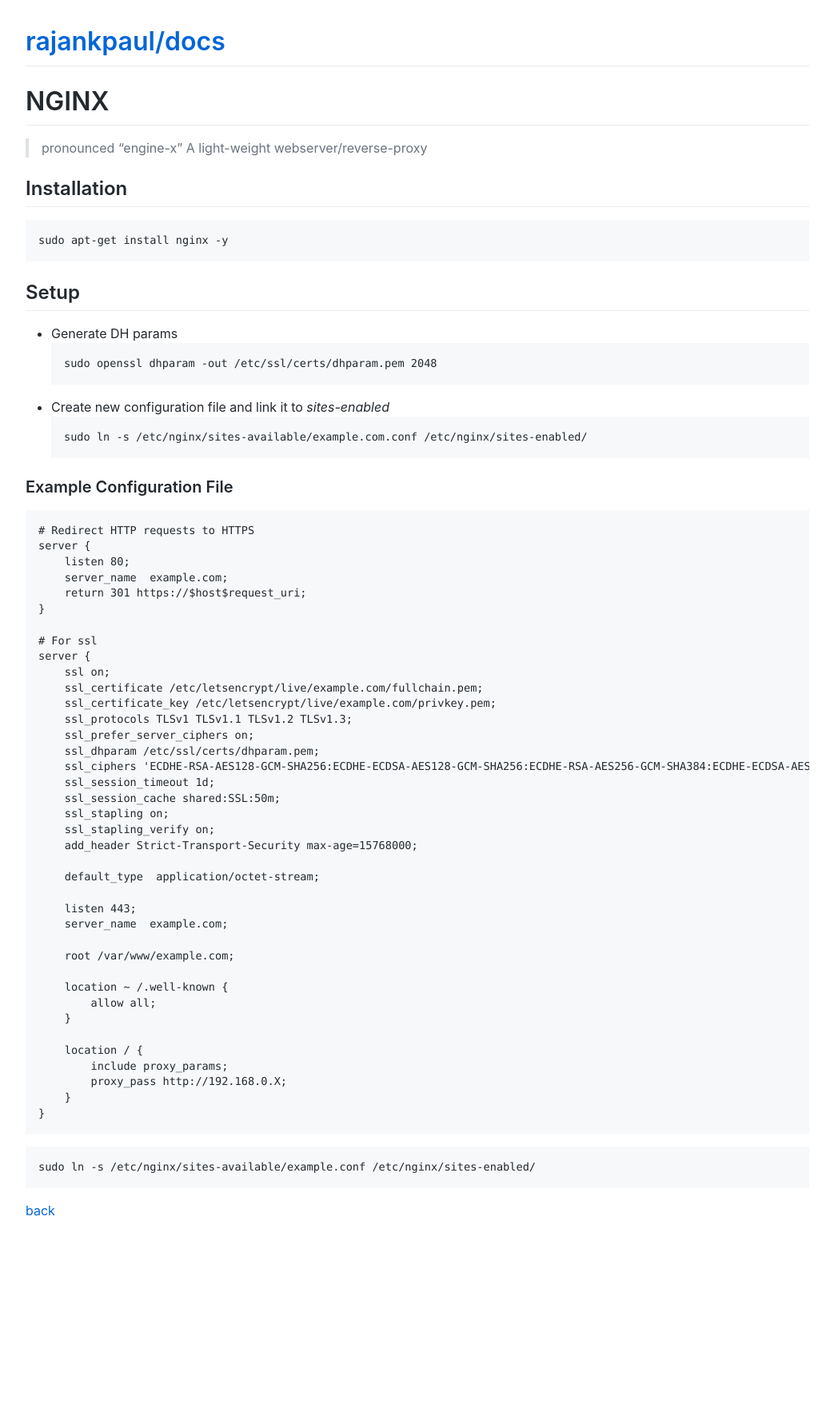
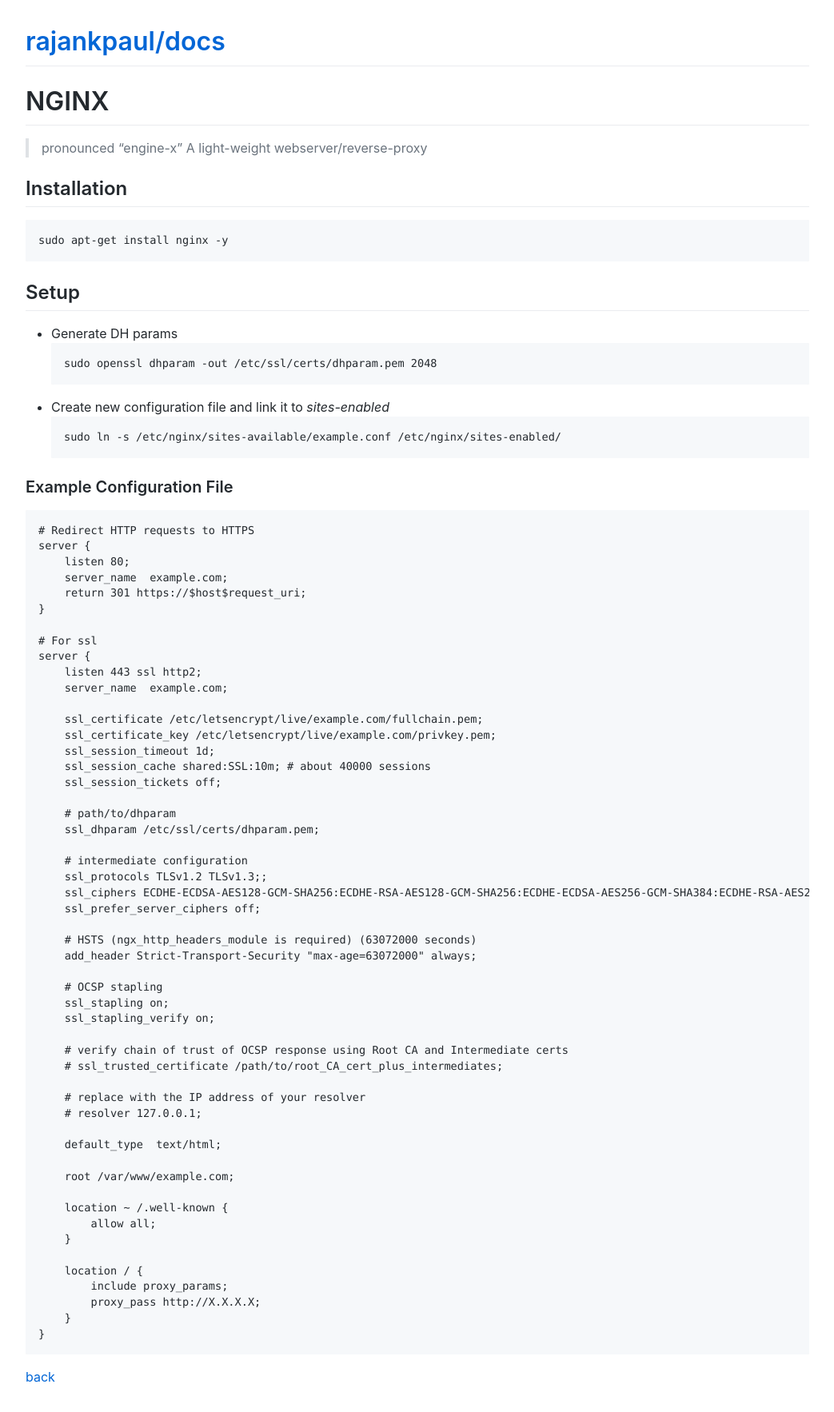
Before and after one commit to rajankpaul/docs, a Jekyll site: the page built from tutorials/linux/nginx/index.md, in a window 1280 px wide. Shown: the whole page at 80% size, without its empty margins (118-1161 px from the left). Built offline with Jekyll 4.4.1, drawn with Linux system fonts in a browser that asks for light colours; comment, search, counter and statistics services are not loaded; before the commit the page ends 1558 px from its top, so only the background shows below that.

Commit message:
Update index.md

````diff
--- a/tutorials/linux/nginx/index.md
+++ b/tutorials/linux/nginx/index.md
@@ -22,7 +22,7 @@ sudo openssl dhparam -out /etc/ssl/certs/dhparam.pem 2048
 
 *   Create new configuration file and link it to _sites-enabled_
 ```
-sudo ln -s /etc/nginx/sites-available/example.com.conf /etc/nginx/sites-enabled/
+sudo ln -s /etc/nginx/sites-available/example.conf /etc/nginx/sites-enabled/
 ```
 
 ### Example Configuration File
@@ -37,23 +37,37 @@ server {
 
 # For ssl
 server {
-    ssl on;
+    listen 443 ssl http2;
+    server_name  example.com;
+
     ssl_certificate /etc/letsencrypt/live/example.com/fullchain.pem;
     ssl_certificate_key /etc/letsencrypt/live/example.com/privkey.pem;
-    ssl_protocols TLSv1 TLSv1.1 TLSv1.2 TLSv1.3;
-    ssl_prefer_server_ciphers on;
+    ssl_session_timeout 1d;
+    ssl_session_cache shared:SSL:10m; # about 40000 sessions
+    ssl_session_tickets off;
+
+    # path/to/dhparam
     ssl_dhparam /etc/ssl/certs/dhparam.pem;
-    ssl_ciphers 'ECDHE-RSA-AES128-GCM-SHA256:ECDHE-ECDSA-AES128-GCM-SHA256:ECDHE-RSA-AES256-GCM-SHA384:ECDHE-ECDSA-AES256-GCM-SHA384:DHE-RSA-AES128-GCM-SHA256:DHE-DSS-AES128-GCM-SHA256:kEDH+AESGCM:ECDHE-RSA-AES128-SHA256:ECDHE-ECDSA-AES128-SHA256:ECDHE-RSA-AES128-SHA:ECDHE-ECDSA-AES128-SHA:ECDHE-RSA-AES256-SHA384:ECDHE-ECDSA-AES256-SHA384:ECDHE-RSA-AES256-SHA:ECDHE-ECDSA-AES256-SHA:DHE-RSA-AES128-SHA256:DHE-RSA-AES128-SHA:DHE-DSS-AES128-SHA256:DHE-RSA-AES256-SHA256:DHE-DSS-AES256-SHA:DHE-RSA-AES256-SHA:AES128-GCM-SHA256:AES256-GCM-SHA384:AES128-SHA256:AES256-SHA256:AES128-SHA:AES256-SHA:AES:CAMELLIA:DES-CBC3-SHA:!aNULL:!eNULL:!EXPORT:!DES:!RC4:!MD5:!PSK:!aECDH:!EDH-DSS-DES-CBC3-SHA:!EDH-RSA-DES-CBC3-SHA:!KRB5-DES-CBC3-SHA';
-    ssl_session_timeout 1d;
-    ssl_session_cache shared:SSL:50m;
+
+    # intermediate configuration
+    ssl_protocols TLSv1.2 TLSv1.3;;
+    ssl_ciphers ECDHE-ECDSA-AES128-GCM-SHA256:ECDHE-RSA-AES128-GCM-SHA256:ECDHE-ECDSA-AES256-GCM-SHA384:ECDHE-RSA-AES256-GCM-SHA384:ECDHE-ECDSA-CHACHA20-POLY1305:ECDHE-RSA-CHACHA20-POLY1305:DHE-RSA-AES128-GCM-SHA256:DHE-RSA-AES256-GCM-SHA384;
+    ssl_prefer_server_ciphers off;
+
+    # HSTS (ngx_http_headers_module is required) (63072000 seconds)
+    add_header Strict-Transport-Security "max-age=63072000" always;
+
+    # OCSP stapling
     ssl_stapling on;
     ssl_stapling_verify on;
-    add_header Strict-Transport-Security max-age=15768000;
 
-    default_type  application/octet-stream;
+    # verify chain of trust of OCSP response using Root CA and Intermediate certs
+    # ssl_trusted_certificate /path/to/root_CA_cert_plus_intermediates;
 
-    listen 443;
-    server_name  example.com;
+    # replace with the IP address of your resolver
+    # resolver 127.0.0.1;
+
+    default_type  text/html;
 
     root /var/www/example.com;
 
@@ -63,12 +77,8 @@ server {
 
     location / {
         include proxy_params;
-        proxy_pass http://192.168.0.X;
+        proxy_pass http://X.X.X.X;
     }
 }
 ```
-
-```
-sudo ln -s /etc/nginx/sites-available/example.conf /etc/nginx/sites-enabled/
-```
 [back](../)
````
